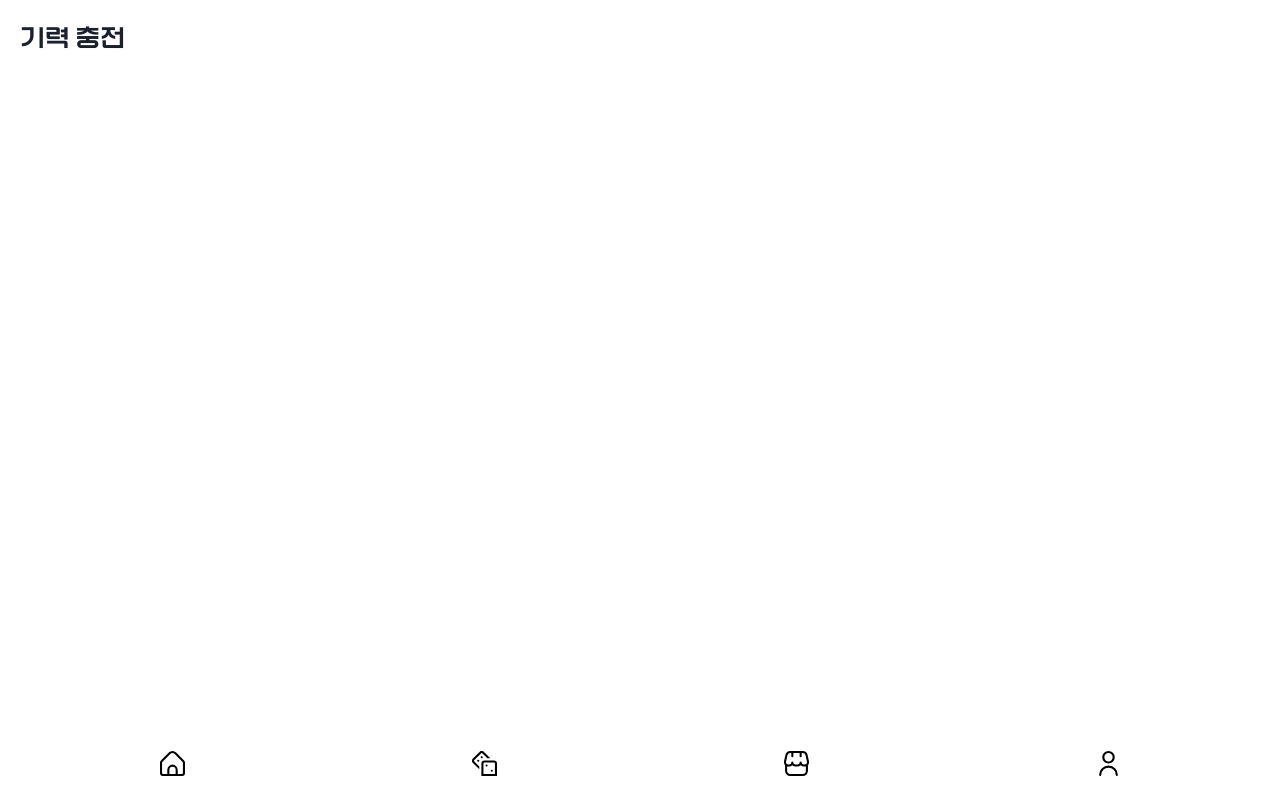
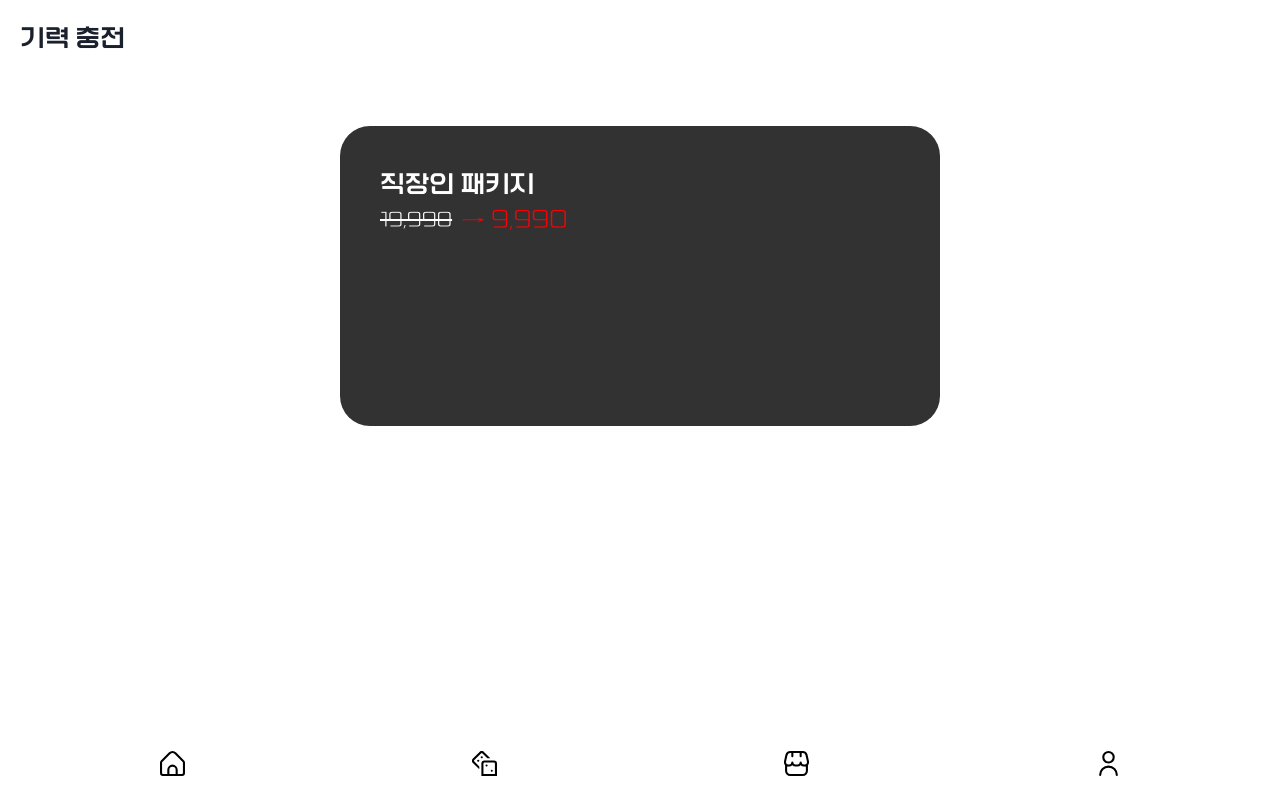
Before and after one commit to flow4camp/flow4-front, a React (Create React App) app: page /stamina-store in a window 1280 px wide. Built offline with nearby package versions, Linux system fonts and the light colour scheme.

Commit message:
feat: 지하철

```diff
--- a/src/pages/EditMetroLine.tsx
+++ b/src/pages/EditMetroLine.tsx
@@ -19,10 +19,14 @@ import {
 import { useNavigate } from "react-router-dom";
 import { useState, useEffect } from "react";
 import { ChevronLeftIcon } from "@chakra-ui/icons";
+import { API_URL } from "../api";
+import axios from "axios";
+import { useUserContext, User } from "../context/UserContext";
 
 function EditMetroLine() {
   const navigate = useNavigate(); // navigator
   const theme = useTheme();
+  const { user, setUser } = useUserContext();
 
   const [firstSelectedLine, setFirstSelectedLine] = useState("1호선");
   const [secondSelectedLine, setSecondSelectedLine] = useState("2호선");
@@ -72,9 +76,28 @@ function EditMetroLine() {
     }
     setIsLineModalOpen(false);
   };
-  const handleStationSelection = (station: string) => {
+  const handleStationSelection = async (station: string) => {
     if (stationNumber === 1) {
       setFirstSelectedStation(station);
+      try {
+        // Make the API request to update the station1 value for the user
+        const response = await axios.put(
+          `${API_URL}/user/${user.id}/station1`,
+          {
+            station1: station,
+          }
+        );
+        setUser((prevUser: User) => ({
+          ...prevUser,
+          station: response.data.station1,
+        }));
+        setSecondSelectedStation(response.data.station1);
+
+        // If the API request is successful, the station1 value in the database is updated
+      } catch (error) {
+        console.error("Error updating station1:", error);
+        // Handle error if the API request fails
+      }
     } else if (stationNumber === 2) {
       setSecondSelectedStation(station);
     } else if (stationNumber === 3) {
--- a/src/pages/StaminaStore.tsx
+++ b/src/pages/StaminaStore.tsx
@@ -10,6 +10,7 @@ import {
 } from "@chakra-ui/react";
 
 function StaminaStore() {
+  const theme = useTheme();
   return (
     <Layout>
       <Box w="100%">
@@ -23,6 +24,50 @@ function StaminaStore() {
           기력 충전
         </Text>
       </Box>
+      <Flex justify="center" align="center" paddingTop="50px">
+        <Flex
+          w="600px"
+          h="300px"
+          style={{
+            backgroundColor: theme.colors.ziha_charcoal,
+            borderRadius: "30PX",
+          }}
+        >
+          <Flex direction="column" m={10}>
+            <Text
+              w="fit-content"
+              fontSize="2xl"
+              style={{ fontFamily: "Font-Title", color: "white" }}
+            >
+              직장인 패키지
+            </Text>
+            <Flex align="center">
+              <Text
+                w="fit-content"
+                fontSize="xl"
+                style={{
+                  fontFamily: "Font-Title-light",
+                  color: "white",
+                  textDecoration: "line-through",
+                }}
+              >
+                19,990
+              </Text>
+              <Text
+                w="fit-content"
+                fontSize="2xl"
+                marginLeft="10px"
+                style={{
+                  fontFamily: "Font-Title-light",
+                  color: "red",
+                }}
+              >
+                → 9,990
+              </Text>
+            </Flex>
+          </Flex>
+        </Flex>
+      </Flex>
     </Layout>
   );
 }
```
